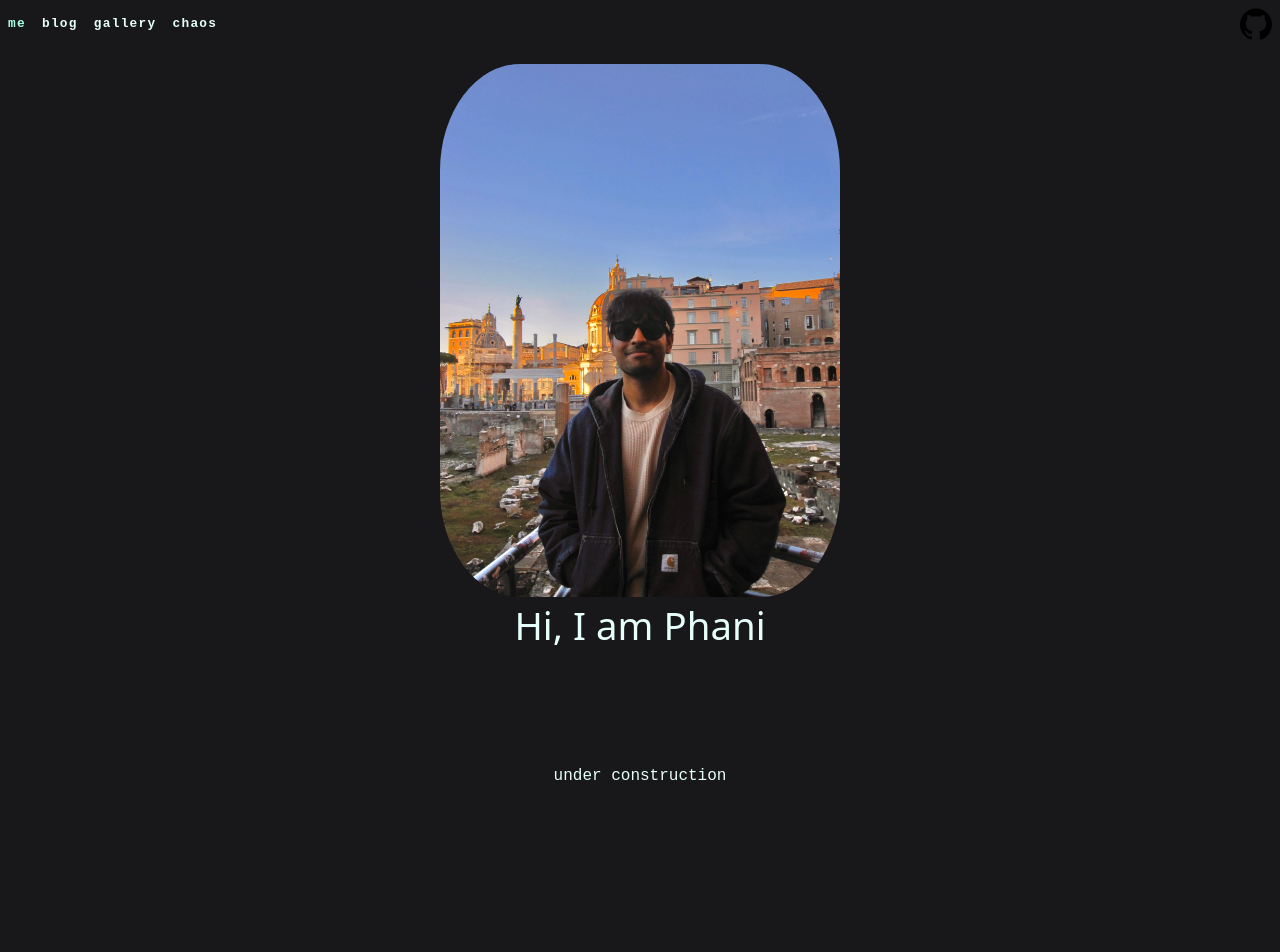
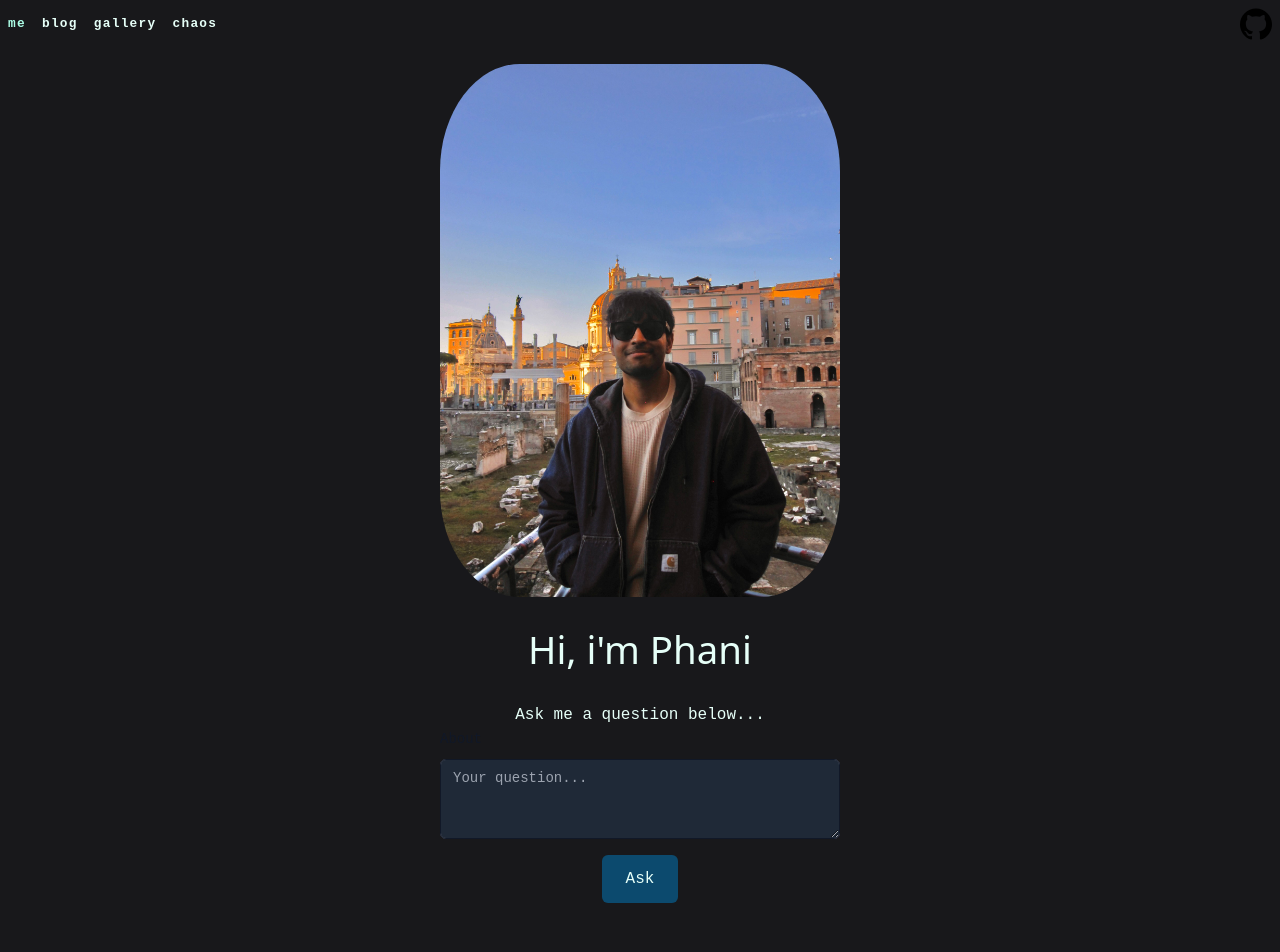
Before and after one commit to PAenugula/aphani-site, a SvelteKit app: page / in a window 1280 px wide. Shown: the top 952 px of the page. Before the commit the page ends 800 px from the top, so only its background shows below. Built offline with nearby package versions, Linux system fonts and the light colour scheme.

Commit message:
Added a bunch of gen ai stuff

```diff
--- a/package.json
+++ b/package.json
@@ -48,6 +48,7 @@
 	"dependencies": {
 		"@fontsource/courier-prime": "^5.1.1",
 		"@fontsource/press-start-2p": "^5.1.1",
+		"@google/generative-ai": "^0.21.0",
 		"@neondatabase/serverless": "^0.9.4",
 		"@tailwindcss/container-queries": "^0.1.1",
 		"@tailwindcss/forms": "^0.5.9",
--- a/src/app.css
+++ b/src/app.css
@@ -60,7 +60,7 @@ h2 {
 pre {
 	font-size: 16px;
 	font-family: var(--font-mono);
-	background-color: rgba(255, 255, 255, 0.45);
+	background-color: #18181b;
 	border-radius: 3px;
 	box-shadow: 2px 2px 6px rgb(255 255 255 / 25%);
 	padding: 0.5em;
--- a/src/components/Typewrite.svelte
+++ b/src/components/Typewrite.svelte
@@ -1,16 +1,21 @@
 <script>
-    let {text} = $props();
-
-
+    let {text, interval = 50} = $props();
     let display_text = $state('');
     let x = 0;
-    let interval = 50;
 
     $effect(() => {
 		setInterval(() => {
             display_text = text.substring(0, x);
             x = Math.min(x + 1, text.length);
+            if(x == text.length) {
+
+            }
 		}, interval)
+
+            return () => {
+                  x = 0;
+                  clearInterval();
+            }
 	});
 
 
--- a/src/routes/+layout.svelte
+++ b/src/routes/+layout.svelte
@@ -13,8 +13,8 @@
 	</main>
 
 	<footer>
-		<p>
-			under construction
+		<p class="text-sky-900 text-sm">
+			site under construction
 		</p>
 	</footer>
 </div>
--- a/src/routes/+page.svelte
+++ b/src/routes/+page.svelte
@@ -4,6 +4,37 @@
 	import welcomeFallback from '$lib/images/svelte-welcome.png';
 	import phaniPFP from '$lib/images/phani_pfp.jpg';
 	import Typewrite from '../components/Typewrite.svelte';
+	import { json, text } from '@sveltejs/kit';
+
+	let promise = $state();
+	let pressed = $state(false);
+	let question = $state("");
+	let key = $state();
+	let recentQuestion = $state();
+	let empty_question = $state(false);
+
+	async function updateWithQuestion() {
+		pressed = true;
+		if (question.length == 0) {
+			question = '';
+			empty_question = true;
+			return;
+		} else {
+			empty_question = false;
+			console.log(question);
+		}
+		promise = await fetch('/ask_phani', {
+			method: 'POST',
+			body: JSON.stringify({ question }),
+			headers: { 'Content-Type': 'application/json' }
+		}).then((response) => {
+			response.json().then((json) => {
+				recentQuestion = question;
+				question = '';
+				key = json.key;
+			});
+		});
+	}
 </script>
 
 <svelte:head>
@@ -12,20 +43,66 @@
 </svelte:head>
 
 <section>
-
 	<picture>
 		<source srcset={phaniPFP} type="image/webp" />
 		<img src={phaniPFP} alt="Welcome" />
 	</picture>
+	<br />
 
 	<h1 class="font-digi">
-		<Typewrite text="Hi, I am Phani"/>
+		<Typewrite text="Hi, i'm Phani" />
 	</h1>
+	<br />
 
-	<div class="font-typewrite invisible">
-		<Typewrite text="Ask <em>me</em> a question below"/>
+	<Typewrite interval="20" text="Ask me a question below..." />
+
+	<div class="place-items-center space-y-4">
+		<div class="col-span-full">
+			<label for="about" class="block text-sm/6 font-medium text-gray-900"
+				>About
+
+				<div class="mt-2">
+					<textarea
+						bind:value={question}
+						placeholder="Your question..."
+						name="about"
+						id="about"
+						rows="3"
+						class="block w-full rounded-md bg-gray-800 px-3 py-1.5 text-base text-gray-200 outline outline-1 -outline-offset-1 outline-gray-900 placeholder:text-gray-400 focus:outline focus:outline-2 focus:-outline-offset-2 focus:outline-sky-900 sm:text-sm/6"
+					></textarea>
+				</div>
+			</label>
+		</div>
+
+		<button
+			onclick={updateWithQuestion}
+			type="submit"
+			class="justify-center rounded-md bg-sky-900 px-6 py-3"
+		>
+			Ask
+		</button>
 	</div>
 
+	<br />
+	{#if pressed}
+		{#if empty_question}
+		<div class="bg-red-100 border border-red-400 text-red-700 px-4 py-3 rounded relative" role="alert">
+			<span class="block sm:inline">Enter a question please</span>
+		</div>
+		{:else}
+		{#await promise}
+			<p>Loading...</p>
+		{:then number}
+			<p class="text-sky-700 text-sm/6"><em>you asked</em>: <strong>{recentQuestion}</strong></p>
+			<br/>
+			{#key key}
+			<div class="gem-response">
+				<Typewrite interval="20" text={"<strong>Phani</strong>: " + key}/>
+			</div>
+			{/key}
+		{/await}
+		{/if}
+	{/if}
 </section>
 
 <style>
@@ -45,20 +122,12 @@
 		padding: 0;
 	}
 
-	.me-pic {
-		display: flex;
-		position: relative;
-		width: 100%;
-		height: 100%;
-		padding: 0 0 calc(100% * 495 / 2048) 0;
+	textarea {
+		width: 50vh;
+		height: 10vh;
 	}
 
-	.me-pic img {
-		position: absolute;
-		width: 20%;
-		height: 100%;
-		justify-content: left;
-		top: 0;
-		display: block;
+	.gem-response {
+		width: 70%;
 	}
 </style>
--- /dev/null
+++ b/src/routes/ask_phani/+server.js
@@ -0,0 +1,14 @@
+import { json } from "@sveltejs/kit";
+import { env } from '$env/dynamic/private';
+import { GoogleGenerativeAI } from '@google/generative-ai';
+
+
+export async function POST({request, cookies}) {
+    const {question} = await request.json();
+
+    const genAI = new GoogleGenerativeAI(env.GEMINI_API_KEY);
+    const model = genAI.getGenerativeModel({ model: "gemini-1.5-flash" });
+
+    const result = await model.generateContent(question);
+    return json({key: result.response.text()});
+}
```
Also changed, not shown: src/lib/about_phani/other_info.txt (added), src/lib/about_phani/phani_resume.txt (added), src/lib/about_phani/prompt.txt (added), src/routes/+page.js (line endings or trailing spaces), 1 other file (tests, documents, lock files or other folders).
